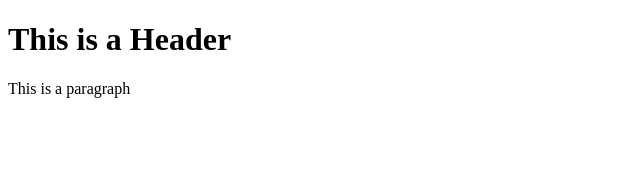
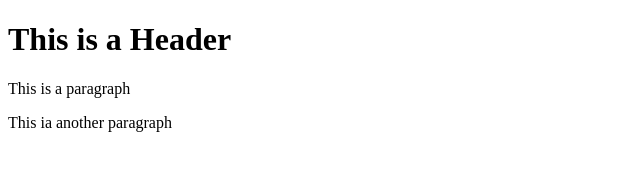
Before and after one commit to Jeseniakr/git-test, a plain HTML site: page index.html in a window 1280 px wide. Shown: the whole page, without its empty margins (0-640 px from the left). Drawn offline with Linux system fonts and the light colour scheme.

Commit message:
Third commit

```diff
--- a/index.html
+++ b/index.html
@@ -3,5 +3,6 @@
         <body>
             <h1>This is a Header</h1>
             <p>This is a paragraph</p>
+            <p>This ia another paragraph</p>
         </body>
 </html>
```
